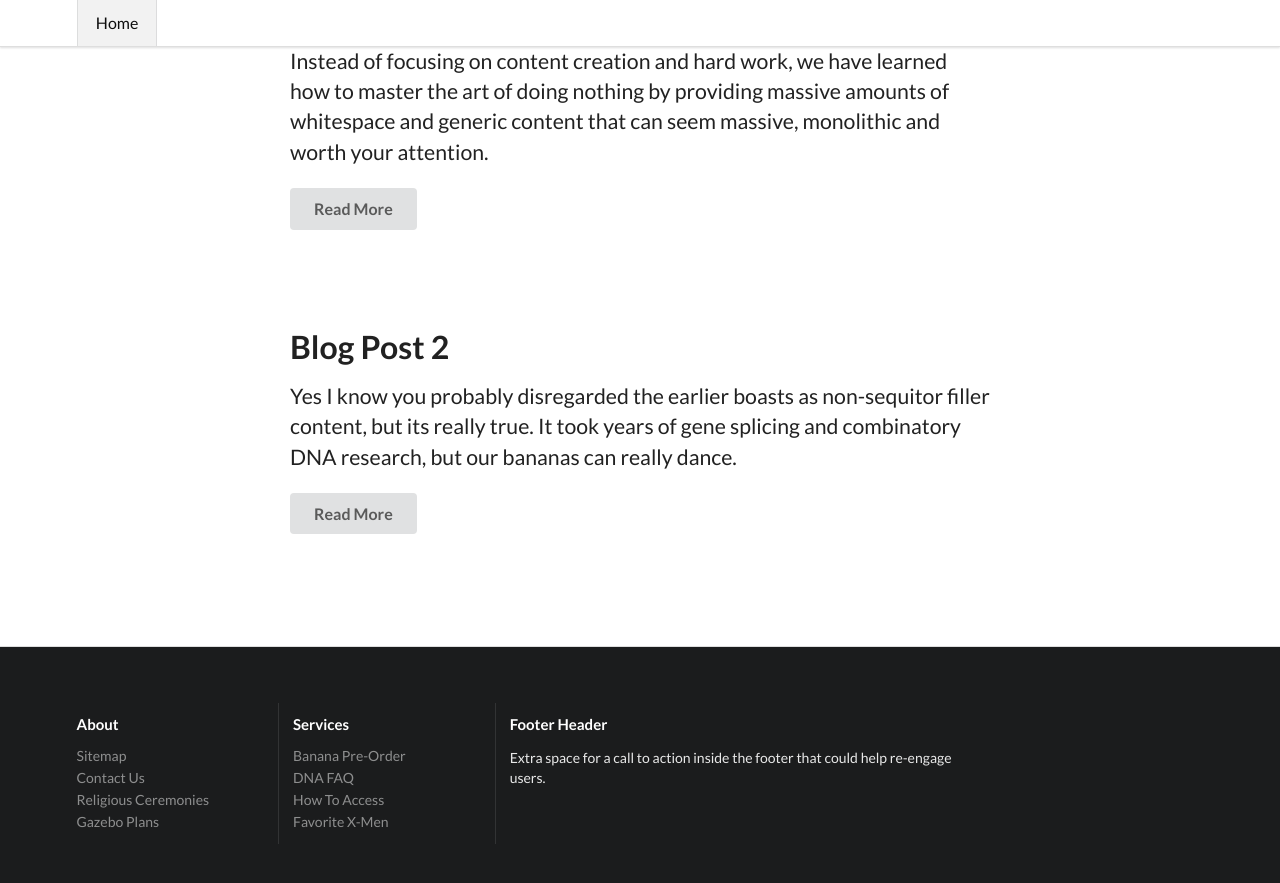
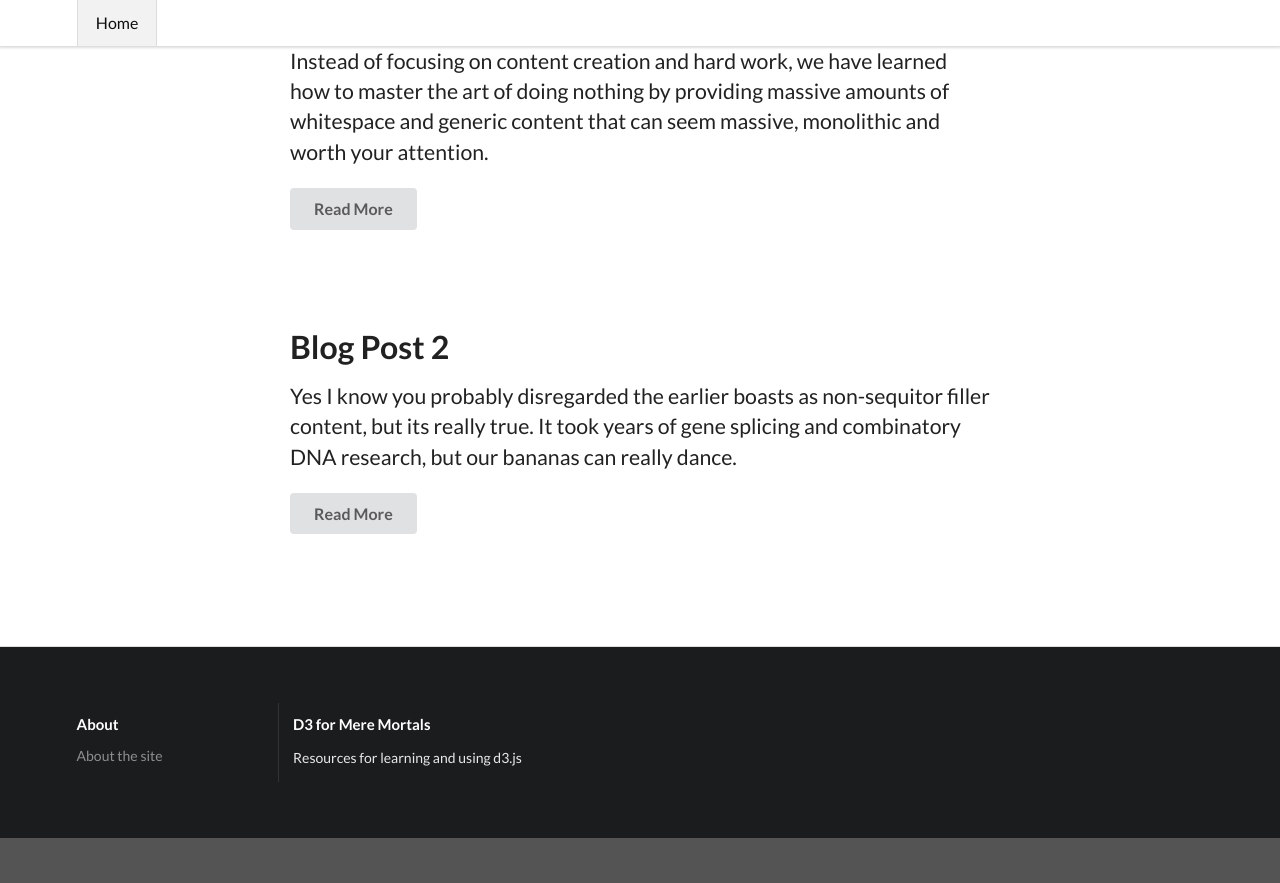
Before and after one commit to agarrharr/d3formeremortals, a Jekyll site: the page built from index.html, in a window 1280 px wide and 900 px high, scrolled down 817 px. Shown: the top 883 px of the window. Built offline with Jekyll 4.4.1, drawn with Linux system fonts in a browser that asks for light colours; the list of posts is cut into pages by our own code; after the commit the page ends 1655 px from its top, so only the background shows below that.

Commit message:
Update footer

```diff
--- a/_layouts/default.html
+++ b/_layouts/default.html
@@ -192,24 +192,12 @@
         <div class="three wide column">
           <h4 class="ui inverted header">About</h4>
           <div class="ui inverted link list">
-            <a href="#" class="item">Sitemap</a>
-            <a href="#" class="item">Contact Us</a>
-            <a href="#" class="item">Religious Ceremonies</a>
-            <a href="#" class="item">Gazebo Plans</a>
-          </div>
-        </div>
-        <div class="three wide column">
-          <h4 class="ui inverted header">Services</h4>
-          <div class="ui inverted link list">
-            <a href="#" class="item">Banana Pre-Order</a>
-            <a href="#" class="item">DNA FAQ</a>
-            <a href="#" class="item">How To Access</a>
-            <a href="#" class="item">Favorite X-Men</a>
+            <a href="{{ site.baseurl }}/about/" class="item">About the site</a>
           </div>
         </div>
         <div class="seven wide column">
-          <h4 class="ui inverted header">Footer Header</h4>
-          <p>Extra space for a call to action inside the footer that could help re-engage users.</p>
+          <h4 class="ui inverted header">{{ site.title }}</h4>
+          <p>{{ site.description}}</p>
         </div>
       </div>
     </div>
```
